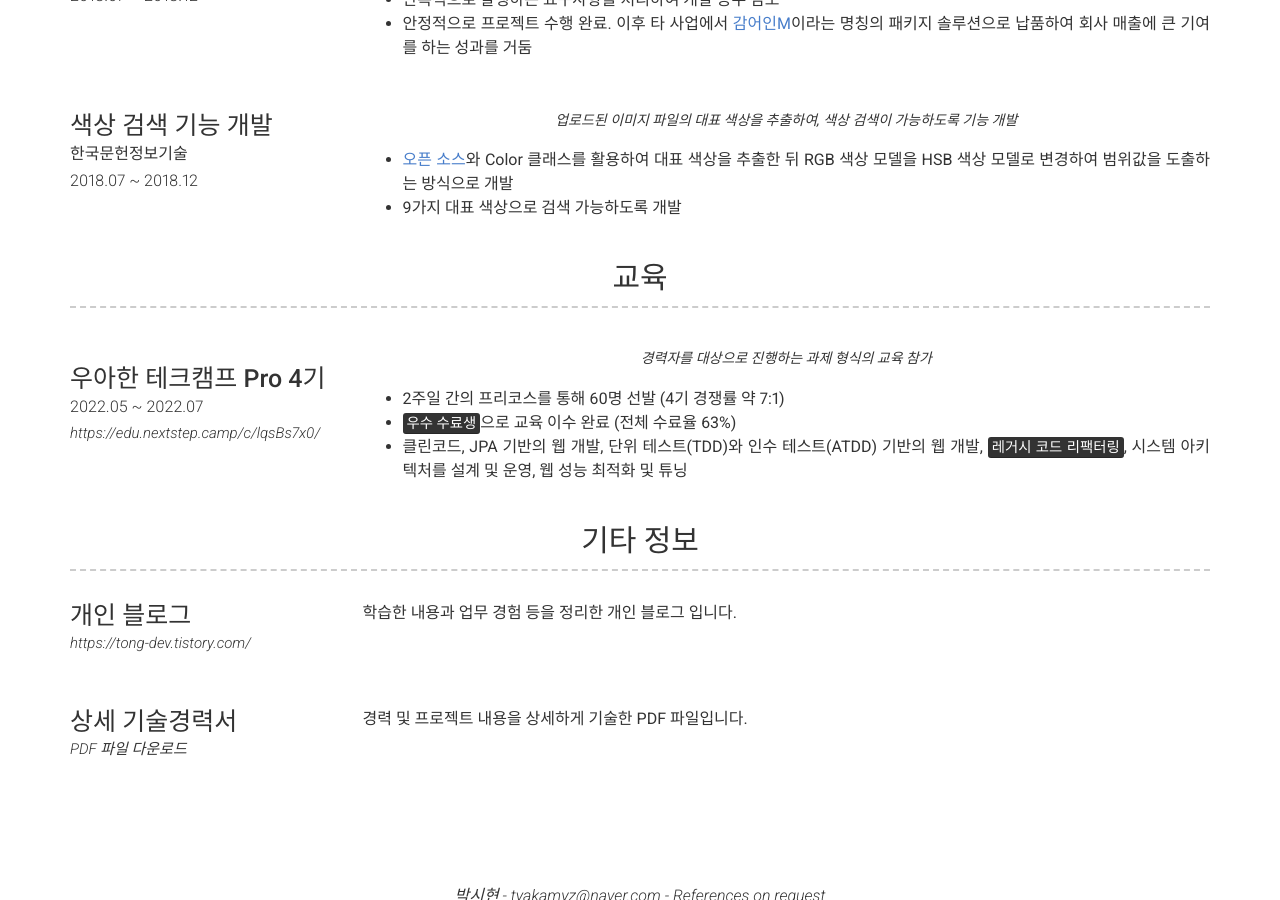
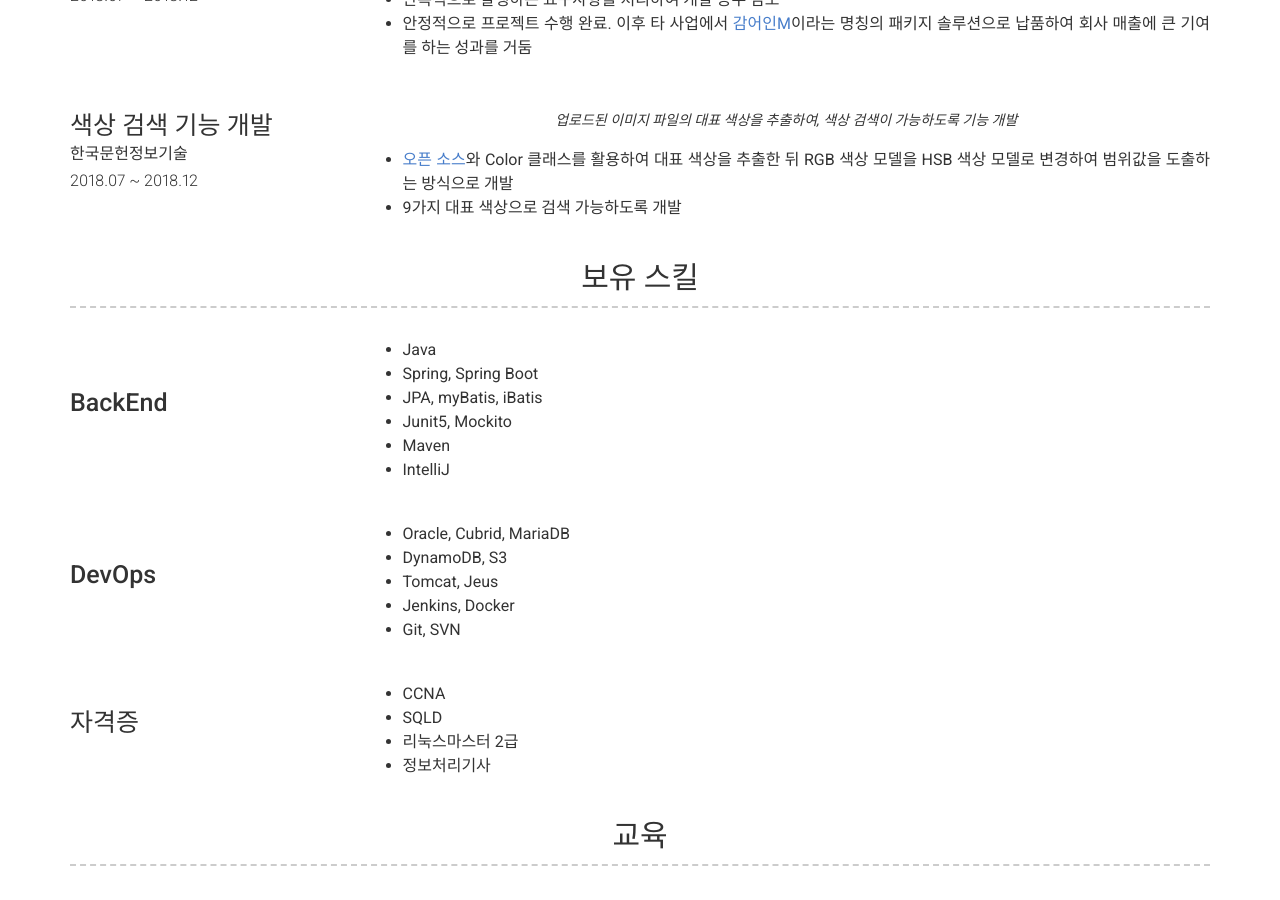
Before and after one commit to tyakamyz/tyakamyz.github.io, a Jekyll site: the page built from index.md, in a window 1280 px wide and 900 px high, scrolled down 1516 px. Built offline with Jekyll 4.4.1, drawn with Linux system fonts in a browser that asks for light colours; nearby versions of some CDN libraries; some of the changed text lies outside the part shown.

Commit message:
feat: 보유 스킬 추가

```diff
--- a/_config.yml
+++ b/_config.yml
@@ -84,7 +84,7 @@ content:
         quote: >
           수집/기록 관리시스템 SI/SM 구축 사업
         description: | # this will include new lines to allow paragraphs
-          - 서비스 기능 고도화하여 [감어인M](http://archivecenter.net/kait/archive/Webpage.do?page_id=59) 솔루션 구축
+          - 서비스 기능을 고도화한 [감어인M](http://archivecenter.net/kait/archive/Webpage.do?page_id=59) 솔루션 개발
           - 색상 검색 기능 개발
           - 2명의 그룹원을 이끄는 <mark>그룹장</mark>으로 PL업무 수행
   - title: 대표 프로젝트 # Title for the section
@@ -132,6 +132,34 @@ content:
         description: | # this will include new lines to allow paragraphs
           - [오픈 소스](https://github.com/SvenWoltmann/color-thief-java)와 Color 클래스를 활용하여 대표 색상을 추출한 뒤 RGB 색상 모델을 HSB 색상 모델로 변경하여 범위값을 도출하는 방식으로 개발
           - 9가지 대표 색상으로 검색 가능하도록 개발
+
+  - title: 보유 스킬
+    layout: list
+    content:
+      - layout: left
+        title: BackEnd
+        description: | # this will include new lines to allow paragraphs
+          - Java
+          - Spring, Spring Boot
+          - JPA, myBatis, iBatis
+          - Junit5, Mockito
+          - Maven
+          - IntelliJ
+      - layout: left
+        title: DevOps
+        description: | # this will include new lines to allow paragraphs
+          - Oracle, Cubrid, MariaDB
+          - DynamoDB, S3
+          - Tomcat, Jeus
+          - Jenkins, Docker
+          - Git, SVN
+      - layout: left
+        title: 자격증
+        description: | # this will include new lines to allow paragraphs
+          - CCNA
+          - SQLD
+          - 리눅스마스터 2급
+          - 정보처리기사
 
   - title: 교육
     layout: list
```
